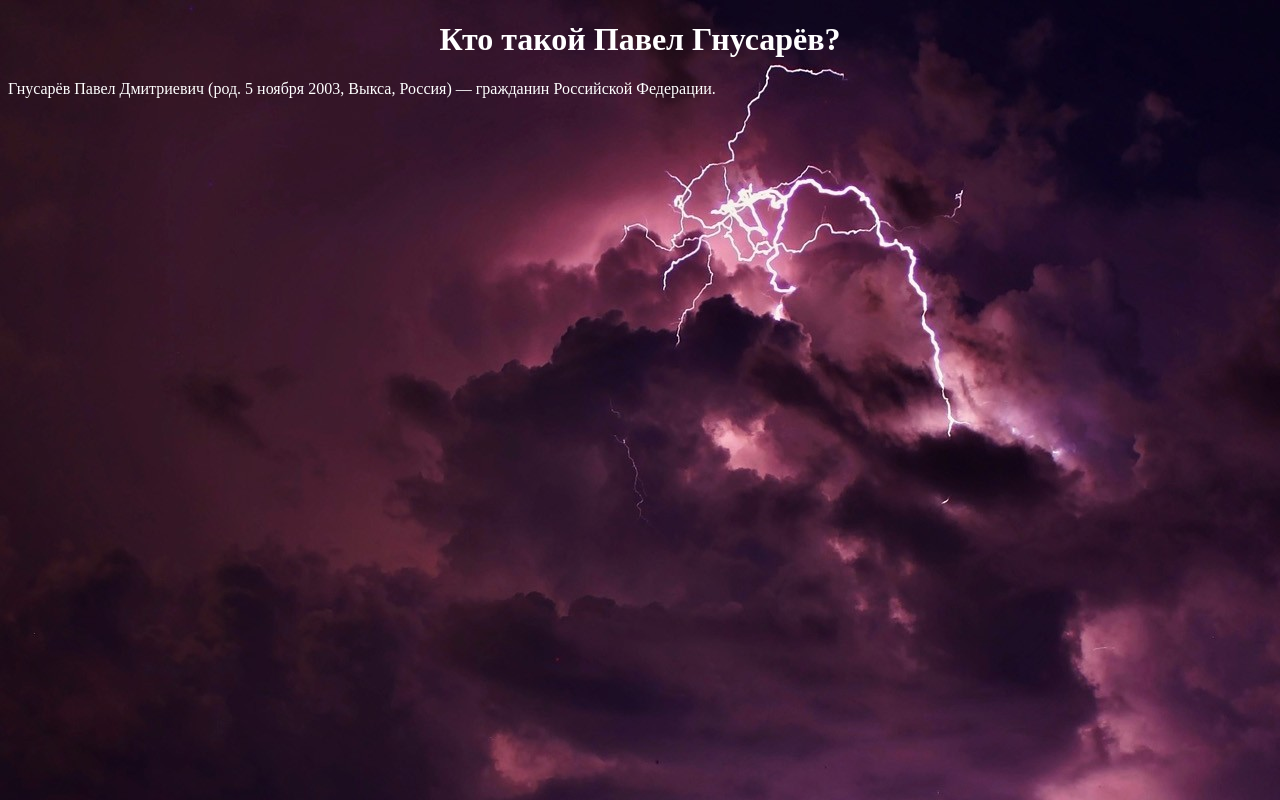
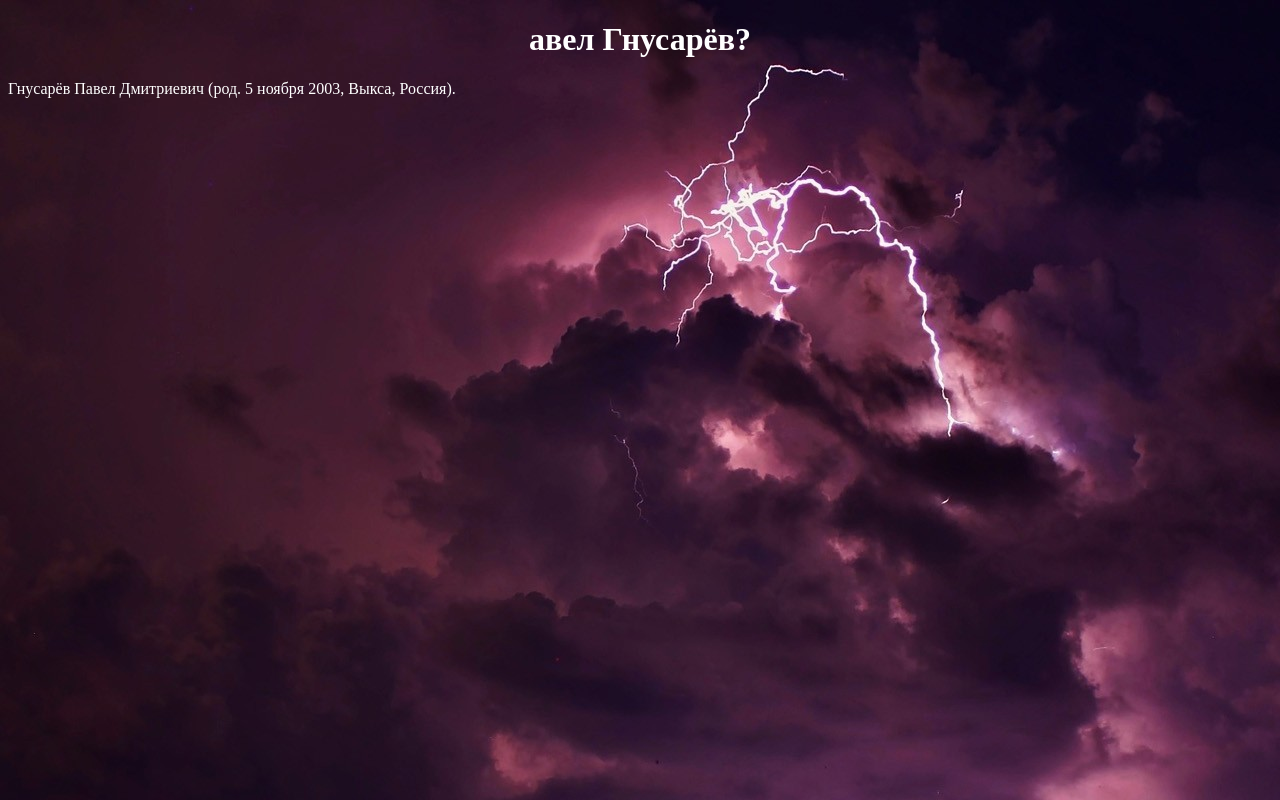
Before and after one commit to gnusarevpavel/gnusarevpavel.github.io, a plain HTML site: page index.html in a window 1280 px wide. Drawn offline with Linux system fonts and the light colour scheme.

Commit message:
Update index.html

```diff
--- a/index.html
+++ b/index.html
@@ -14,7 +14,7 @@ h1 {
 </style>
 </head>
 <body>
-<h1>Кто такой Павел Гнусарёв?</h1>
-<div>Гнусарёв Павел Дмитриевич (род. 5 ноября 2003, Выкса, Россия) — гражданин Российской Федерации.</div>
+<h1>авел Гнусарёв?</h1>
+<div>Гнусарёв Павел Дмитриевич (род. 5 ноября 2003, Выкса, Россия).</div>
 </body>
 </html>
```
